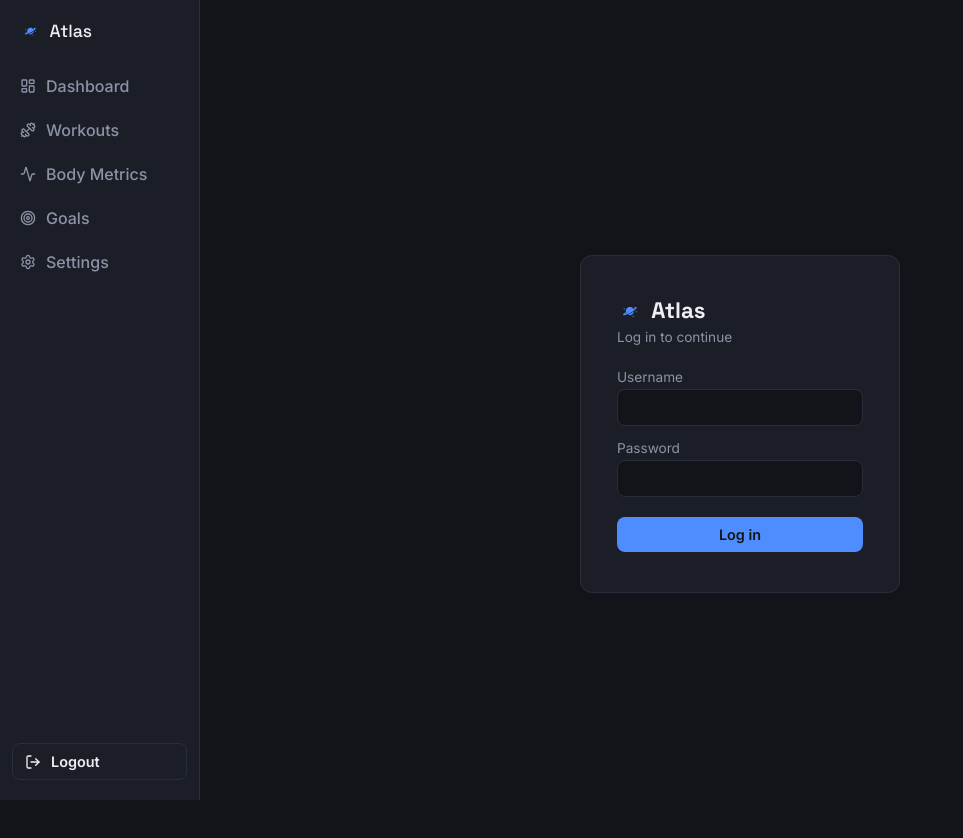
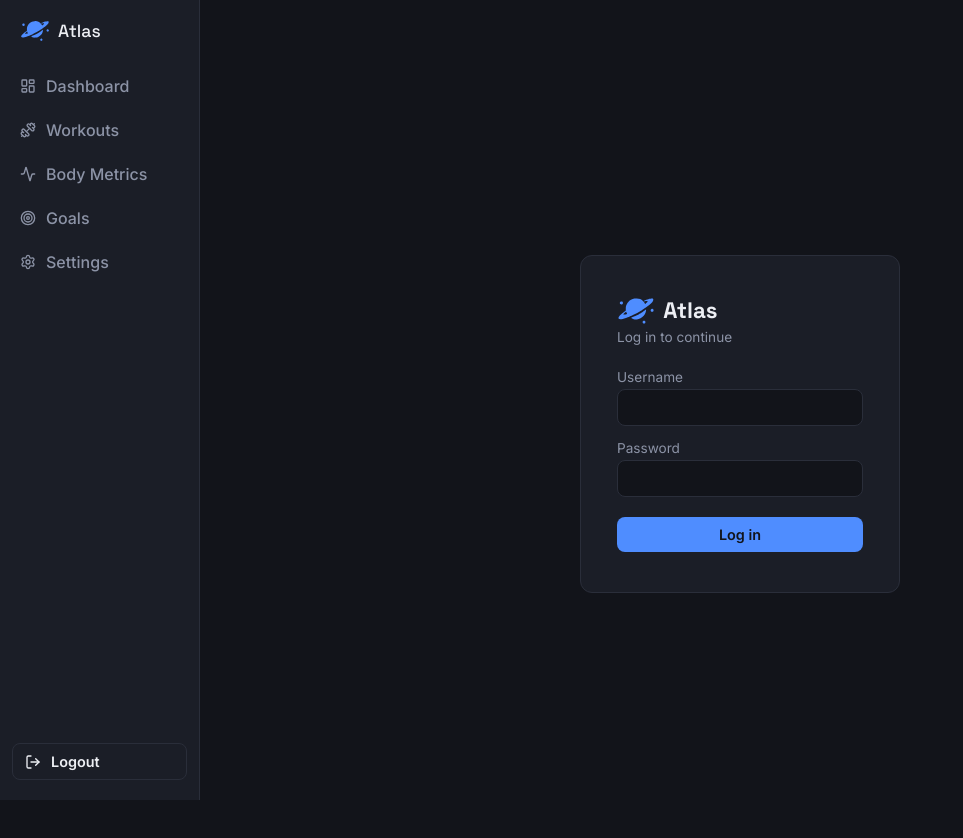
Before and after one commit to Joaos98/atlas, a Vue app: page /login in a window 1280 px wide. Shown: the top 838 px of the page, without its empty margins (0-963 px from the left). Built offline with nearby package versions, Linux system fonts and the light colour scheme; sample sign-in values are in the browser's storage.

Commit message:
Trim in-app logo SVG and enlarge brand/logo icons

```diff
--- a/src/components/NavBar.vue
+++ b/src/components/NavBar.vue
@@ -39,7 +39,7 @@ function handleLogout() {
   top: 0;
 }
 .brand { font-family: var(--font-display); font-size: 1.1rem; padding: 0 8px 20px; display: flex; align-items: center; gap: 8px; }
-.brand-icon { height: 18px; }
+.brand-icon { height: 22px; }
 .nav-item {
   display: flex;
   align-items: center;
--- a/src/views/LoginView.vue
+++ b/src/views/LoginView.vue
@@ -65,7 +65,7 @@ h1 {
   align-items: center;
   gap: 8px;
 }
-.logo-icon { height: 22px; }
+.logo-icon { height: 28px; }
 .subtitle {
   color: var(--text-muted);
   font-size: 0.85rem;
```
Also changed, not shown: public/atlas-logo.svg.
